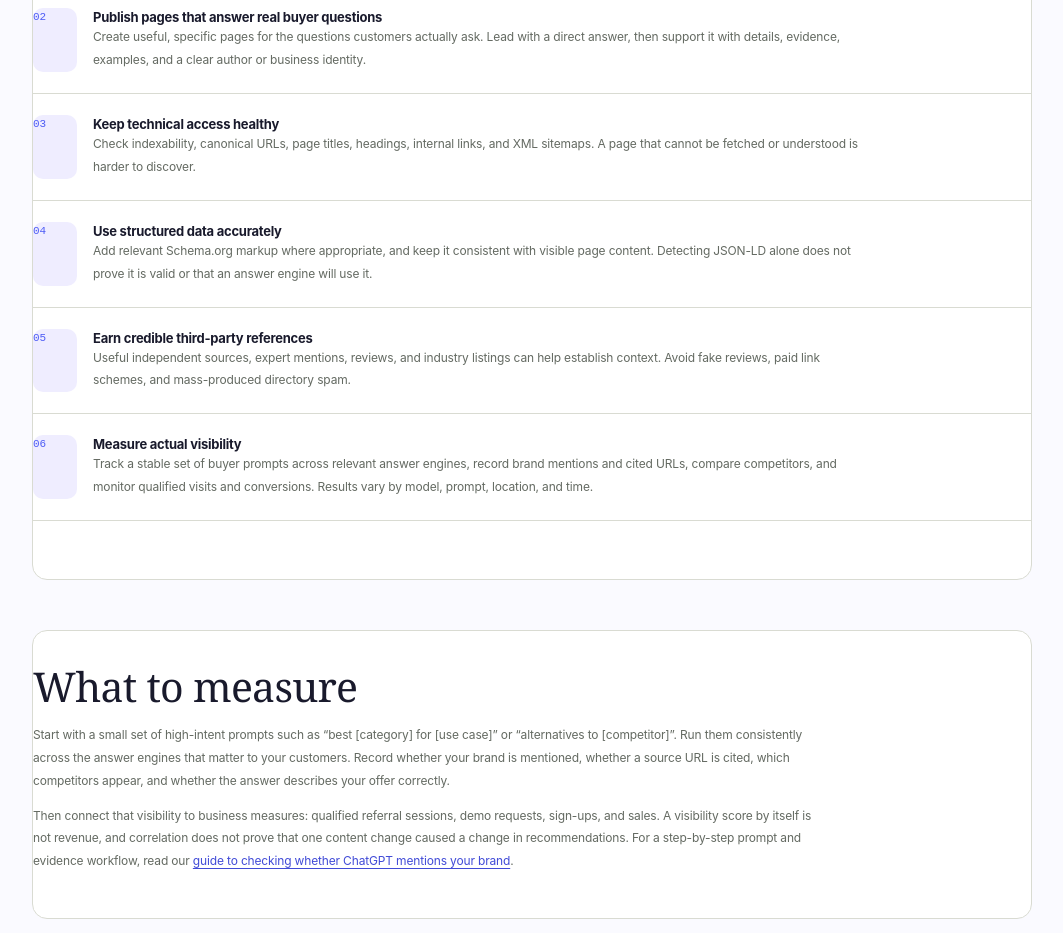
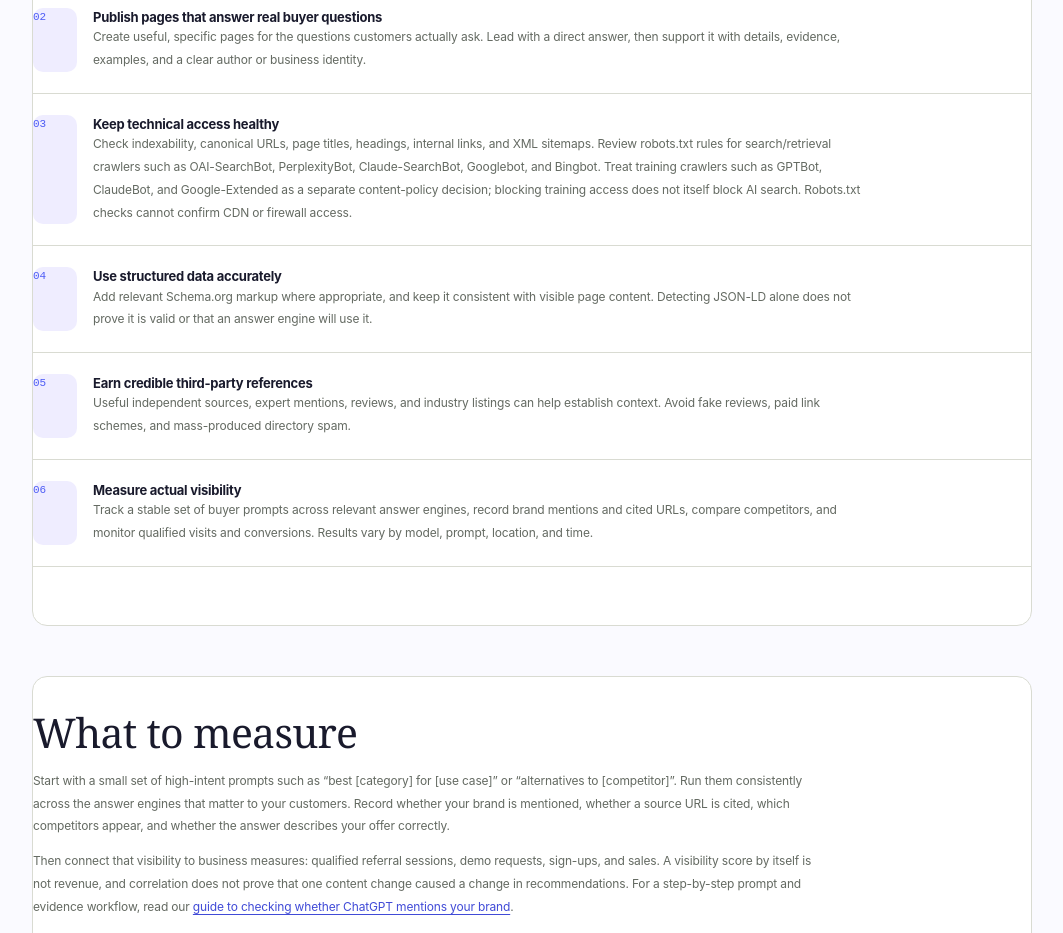
Before and after one commit to altairyash/chatgpt_playground, a Next.js app: page /aeo-guide in a window 1280 px wide. Shown: the part 1140-2073 px from the top of the page, without its empty margins (108-1171 px from the left). Built offline with nearby package versions, Linux system fonts and the light colour scheme.

Commit message:
docs: explain AI search crawler access versus training crawlers

```diff
--- a/app/aeo-guide/page.tsx
+++ b/app/aeo-guide/page.tsx
@@ -15,7 +15,7 @@ export const metadata: Metadata = {
 const checklist = [
   ["Make important facts explicit", "State what your company does, who it serves, where it operates, and how it differs. Use consistent names and facts across your site and reputable external profiles."],
   ["Publish pages that answer real buyer questions", "Create useful, specific pages for the questions customers actually ask. Lead with a direct answer, then support it with details, evidence, examples, and a clear author or business identity."],
-  ["Keep technical access healthy", "Check indexability, canonical URLs, page titles, headings, internal links, and XML sitemaps. A page that cannot be fetched or understood is harder to discover."],
+  ["Keep technical access healthy", "Check indexability, canonical URLs, page titles, headings, internal links, and XML sitemaps. Review robots.txt rules for search/retrieval crawlers such as OAI-SearchBot, PerplexityBot, Claude-SearchBot, Googlebot, and Bingbot. Treat training crawlers such as GPTBot, ClaudeBot, and Google-Extended as a separate content-policy decision; blocking training access does not itself block AI search. Robots.txt checks cannot confirm CDN or firewall access."],
   ["Use structured data accurately", "Add relevant Schema.org markup where appropriate, and keep it consistent with visible page content. Detecting JSON-LD alone does not prove it is valid or that an answer engine will use it."],
   ["Earn credible third-party references", "Useful independent sources, expert mentions, reviews, and industry listings can help establish context. Avoid fake reviews, paid link schemes, and mass-produced directory spam."],
   ["Measure actual visibility", "Track a stable set of buyer prompts across relevant answer engines, record brand mentions and cited URLs, compare competitors, and monitor qualified visits and conversions. Results vary by model, prompt, location, and time."],
```
